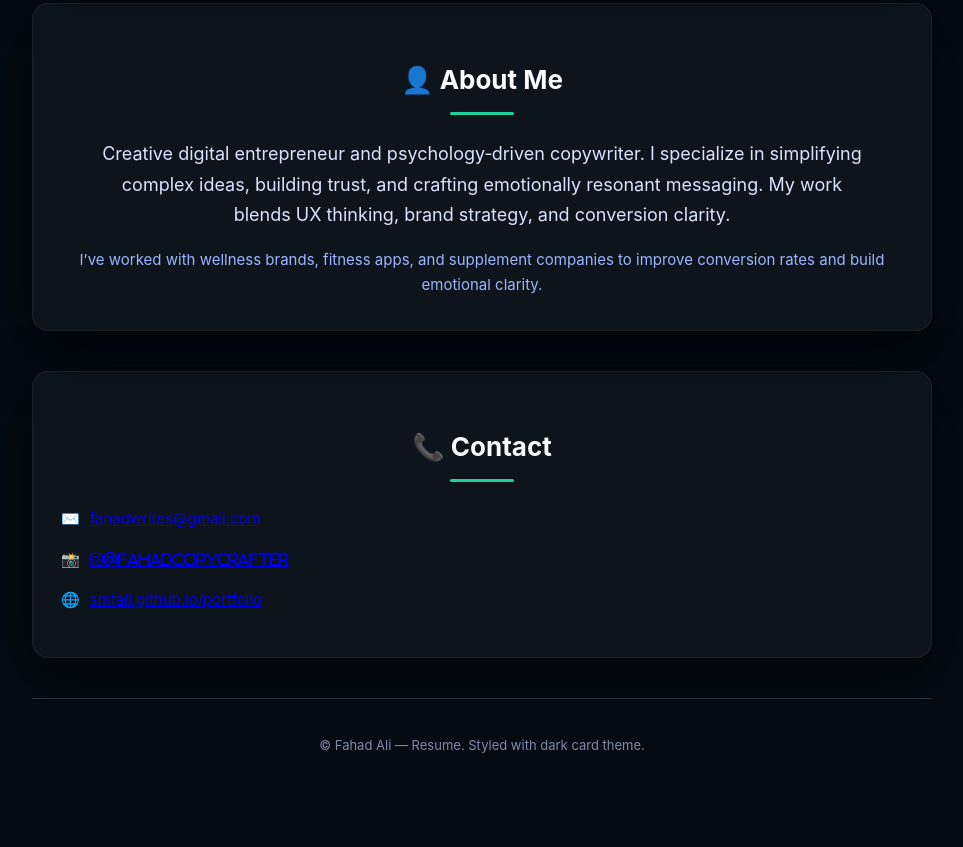
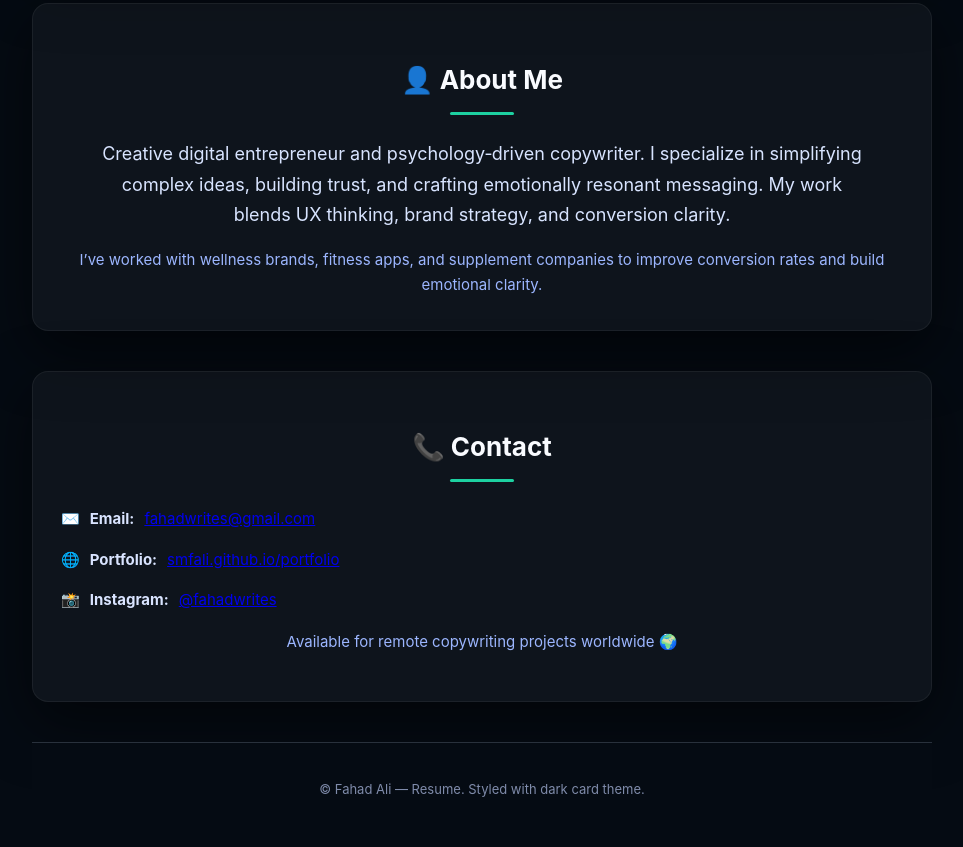
Before and after one commit to smfali/portfolio, a plain HTML site: page resume.html in a window 1280 px wide. Shown: the part 1621-2468 px from the top of the page, without its empty margins (158-1121 px from the left). Drawn offline with Linux system fonts and the light colour scheme.

Commit message:
Update resume.html
conact section updated

```diff
--- a/resume.html
+++ b/resume.html
@@ -225,11 +225,13 @@
   <h2 class="section-title">📞 Contact</h2>
   <div class="underline"></div>
   <div class="contact-details">
-    <p>✉️ <a href="mailto:fahadwrites@gmail.com">fahadwrites@gmail.com</a></p>
-    <p>📸 <a href="https://www.instagram.com/fahadcopycrafter" class="fa fa-instagram">@fahadcopycrafter</a>
-    <p>🌐 <a href="smfali.github.io/portfolio">smfali.github.io/portfolio</a></p>
+    <p>✉️ <strong>Email:</strong> <a href="mailto:fahadwrites@gmail.com">fahadwrites@gmail.com</a></p>
+    <p>🌐 <strong>Portfolio:</strong> <a href="https://smfali.github.io/portfolio" target="_blank">smfali.github.io/portfolio</a></p>
+    <p>📸 <strong>Instagram:</strong> <a href="https://instagram.com/fahadwrites" target="_blank">@fahadwrites</a></p>
   </div>
+  <p class="bio-highlight">Available for remote copywriting projects worldwide 🌍</p>
 </div>
+
 
 
     <!-- Footer -->
```
